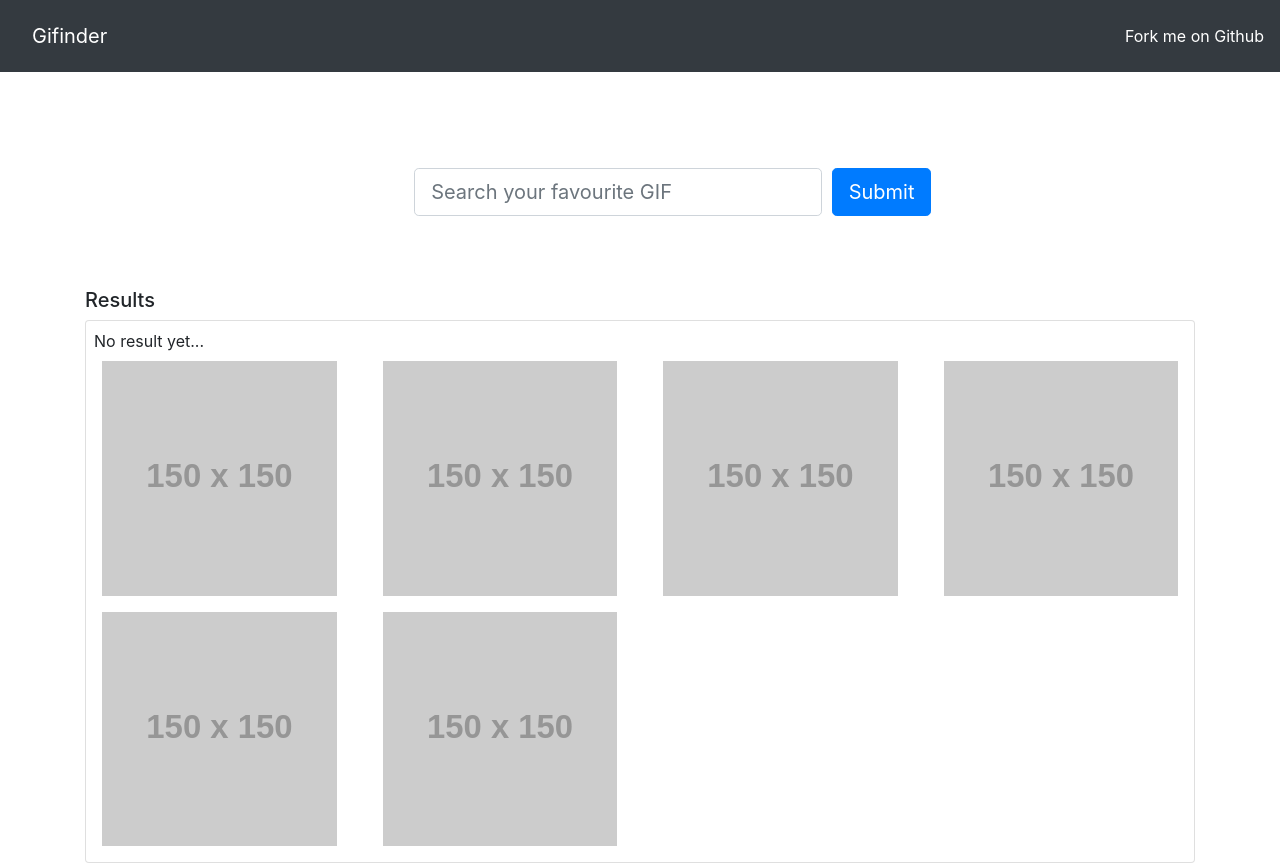
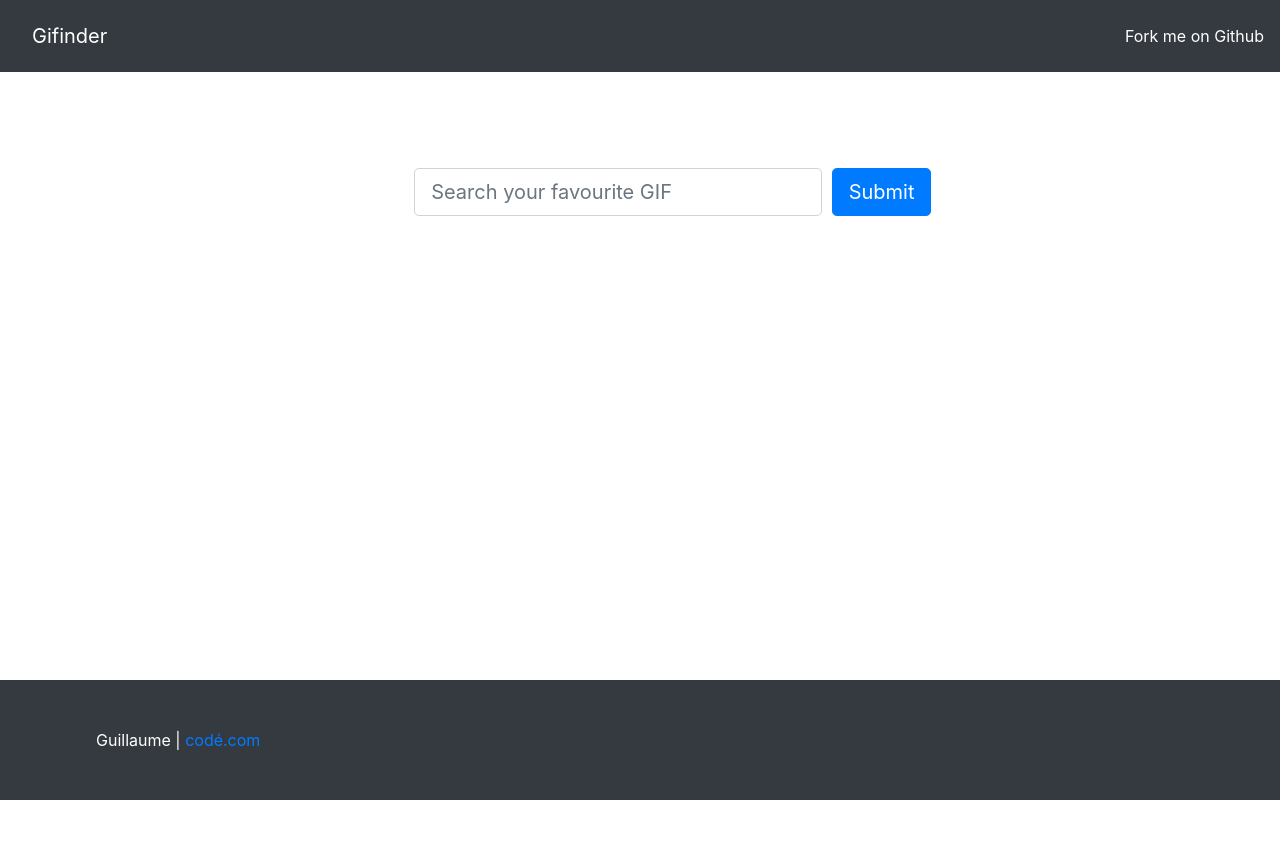
Before and after one commit to gcaggia/gifinder, a React (Create React App) app: page / in a window 1280 px wide. Shown: the top 865 px of the page. After the commit the page ends 800 px from the top, so only its background shows below. Built offline with nearby package versions, Linux system fonts and the light colour scheme.

Commit message:
PR-3 display search results implementation

```diff
--- a/src/App.css
+++ b/src/App.css
@@ -5,3 +5,7 @@ body, .sticky-footer-wrapper {
 .flex-fill {
   flex:1 1 auto;
 }
+
+.empty-result {
+  display: none;
+}
--- a/src/App.js
+++ b/src/App.js
@@ -11,9 +11,7 @@ class App extends Component {
     // State of our app
     this.state = {
       searchTerm: '',
-      searchResults: {
-
-      }
+      searchResults: []
     };
     // This binding is necessary to make `this` work in the callback
     this.handleChangeSearchTerm = this.handleChangeSearchTerm.bind(this);
@@ -30,7 +28,7 @@ class App extends Component {
     e.preventDefault();
     console.log('handleSubmitSearch triggered! ');
     const key = 'zgfvh4Rh2mJ3C3HEaIsgkfkTiPC5AoMy';
-    fetch(`https://api.giphy.com/v1/gifs/search?api_key=${key}&q=${this.state.searchTerm}&limit=25&offset=0&rating=G&lang=en`)
+    fetch(`https://api.giphy.com/v1/gifs/search?api_key=${key}&q=${this.state.searchTerm}&limit=24&offset=0&rating=G&lang=en`)
       .then((response) => {
         return response.json();
       })
--- a/src/components/GifItem.js
+++ b/src/components/GifItem.js
@@ -1,10 +1,10 @@
 import React from 'react';
 import {Col} from 'react-bootstrap';
 
-const GifItem = () => {
+const GifItem = ({urlImage}) => {
   return (
     <Col md={3}>
-      <img src="https://via.placeholder.com/150"
+      <img src={urlImage}
            alt="#"
            className="card-img p-2"
       />
--- a/src/components/SearchResults.js
+++ b/src/components/SearchResults.js
@@ -4,24 +4,26 @@ import GifItem                        from './GifItem';
 
 const SearchResults = ({gifResults}) => {
   return (
+    <div className={gifResults.length == 0 ? 'empty-result' : 'has-result'}>
       <Row className="mt-5 pt-4 pb-5">
         <Col md={12} className="text-left">
           <h5>Results</h5>
         </Col>
         <Col md={12}>
           <Card className="p-2">
-          <span>No result yet...</span>
             <Row className="text-center">
-            <GifItem/>
-            <GifItem/>
-            <GifItem/>
-            <GifItem/>
-            <GifItem/>
-            <GifItem/>
+              { gifResults.map((gifResult, index) =>
+                <GifItem
+                  key={index.toString()}
+                  urlImage={gifResult.images.downsized.url}
+                />
+              )
+              }
             </Row>
           </Card>
         </Col>
       </Row>
+    </div>
   );
 };
 
```
Lines whose indentation alone changed are shown as unchanged.
